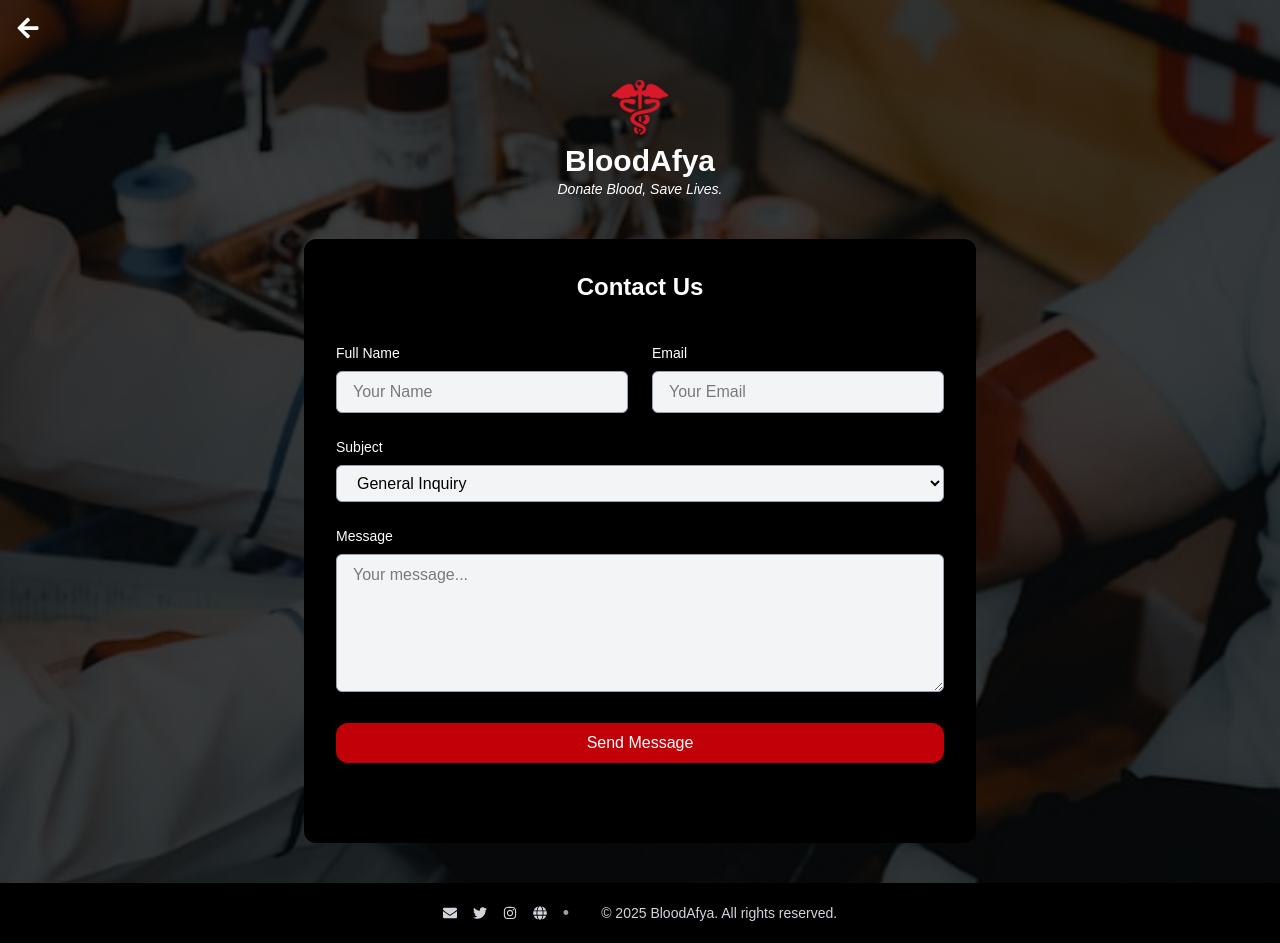
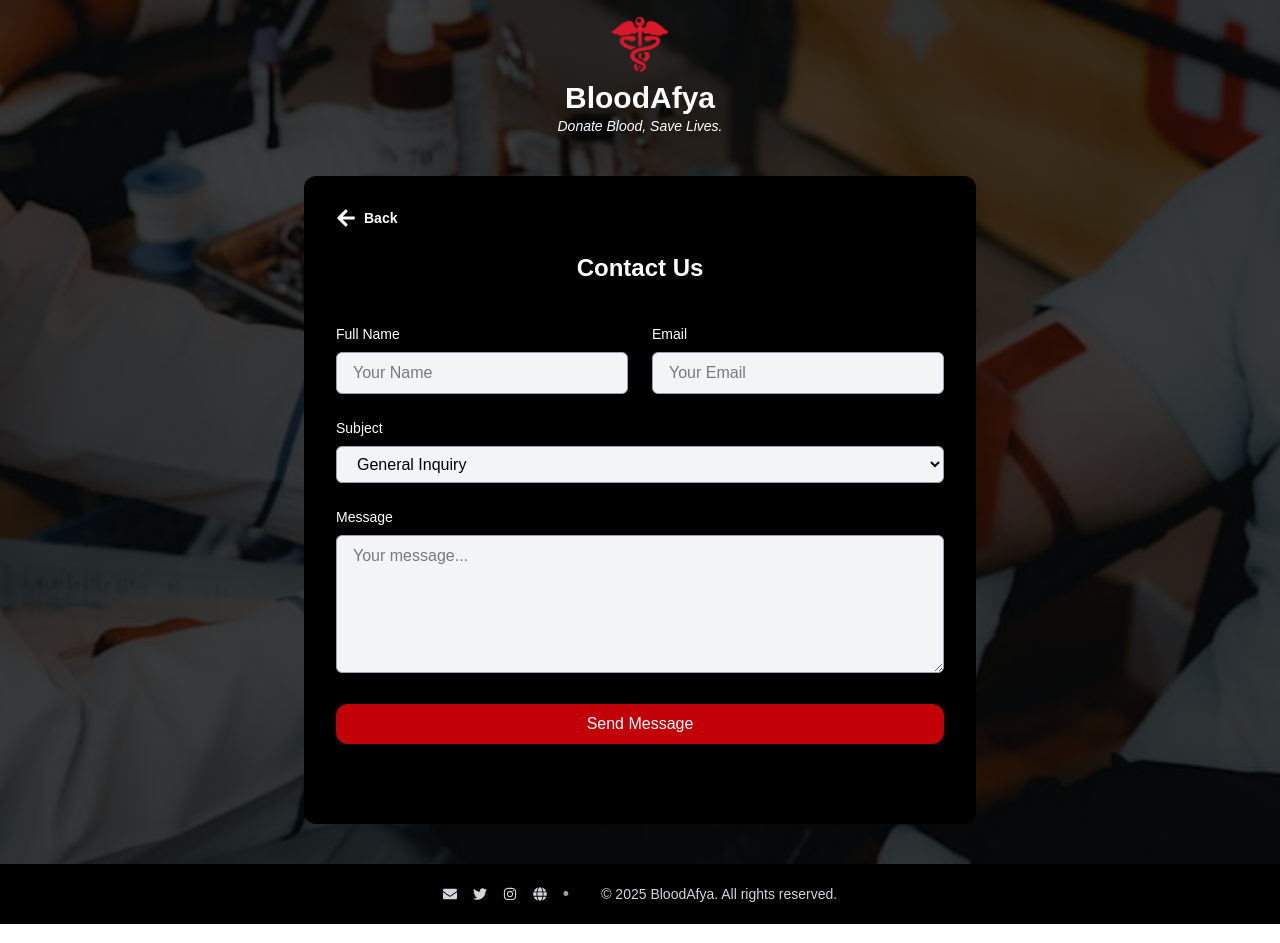
Before and after one commit to Lincoln-Madaraka/bloodafya, a Next.js app: page /contact in a window 1280 px wide. Built offline with nearby package versions, Linux system fonts and the light colour scheme.

Commit message:
birthday commit

```diff
--- a/src/app/contact/page.tsx
+++ b/src/app/contact/page.tsx
@@ -23,15 +23,6 @@ export default function ContactPage() {
         backgroundPosition: 'center',
       }}
     >
-      {/* Back Arrow */}
-      <div className="p-4">
-        <button
-          onClick={() => router.back()}
-          className="text-white hover:text-red-500 transition"
-        >
-          <FaArrowLeft size={24} />
-        </button>
-      </div>
 
       {/* Header */}
       <div className="flex flex-col items-center text-center mt-4">
@@ -43,6 +34,12 @@ export default function ContactPage() {
       {/* Contact Form */}
       <div className="flex-grow flex justify-center items-center px-6 py-10">
         <form className="w-full max-w-2xl bg-black bg-opacity-60 rounded-xl p-8 space-y-6">
+          {/* Back Button inside form */}
+          <div className="flex items-center space-x-2 text-white hover:text-red-500 cursor-pointer w-fit" onClick={() => router.back()}>
+            <FaArrowLeft size={20} />
+            <span className="text-sm font-semibold">Back</span>
+          </div>
+
           <h2 className="text-2xl font-bold mb-4 text-center">Contact Us</h2>
           <br></br>
           <div className="grid grid-cols-1 md:grid-cols-2 gap-6">
```
